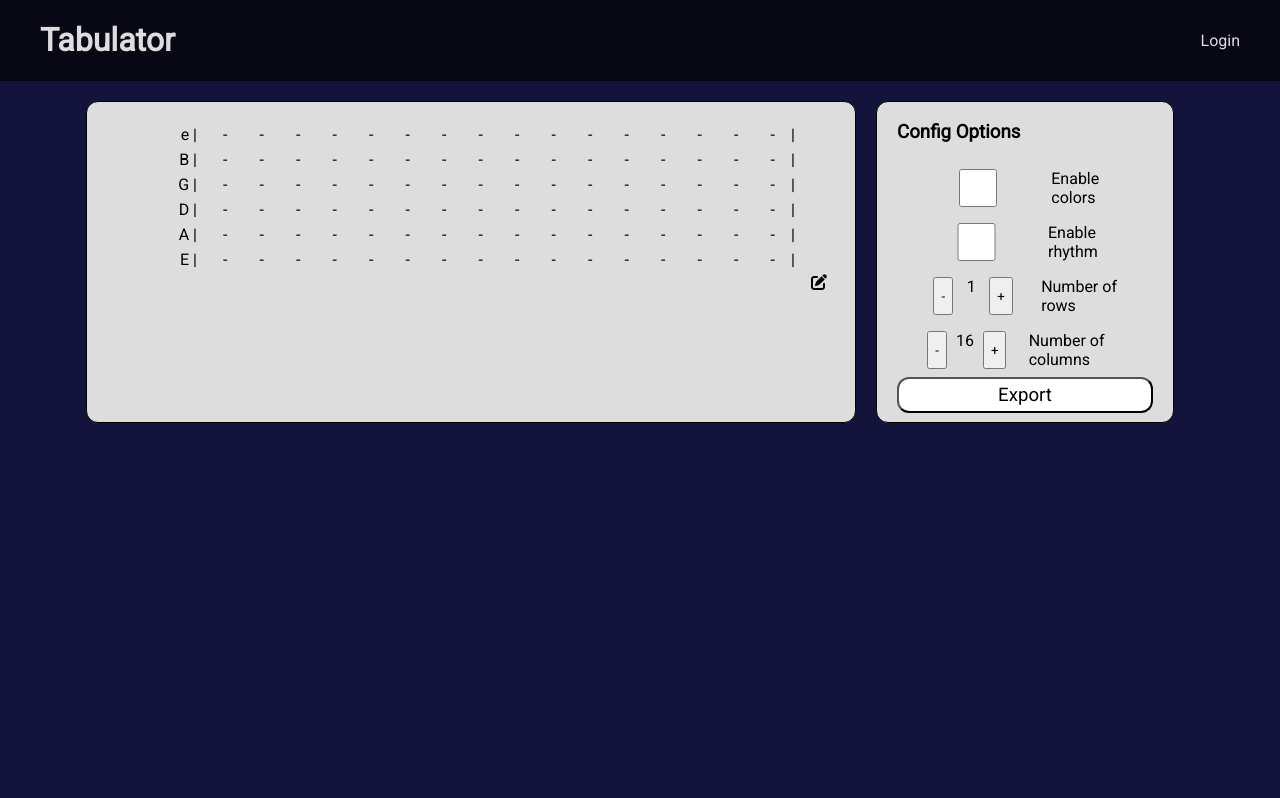
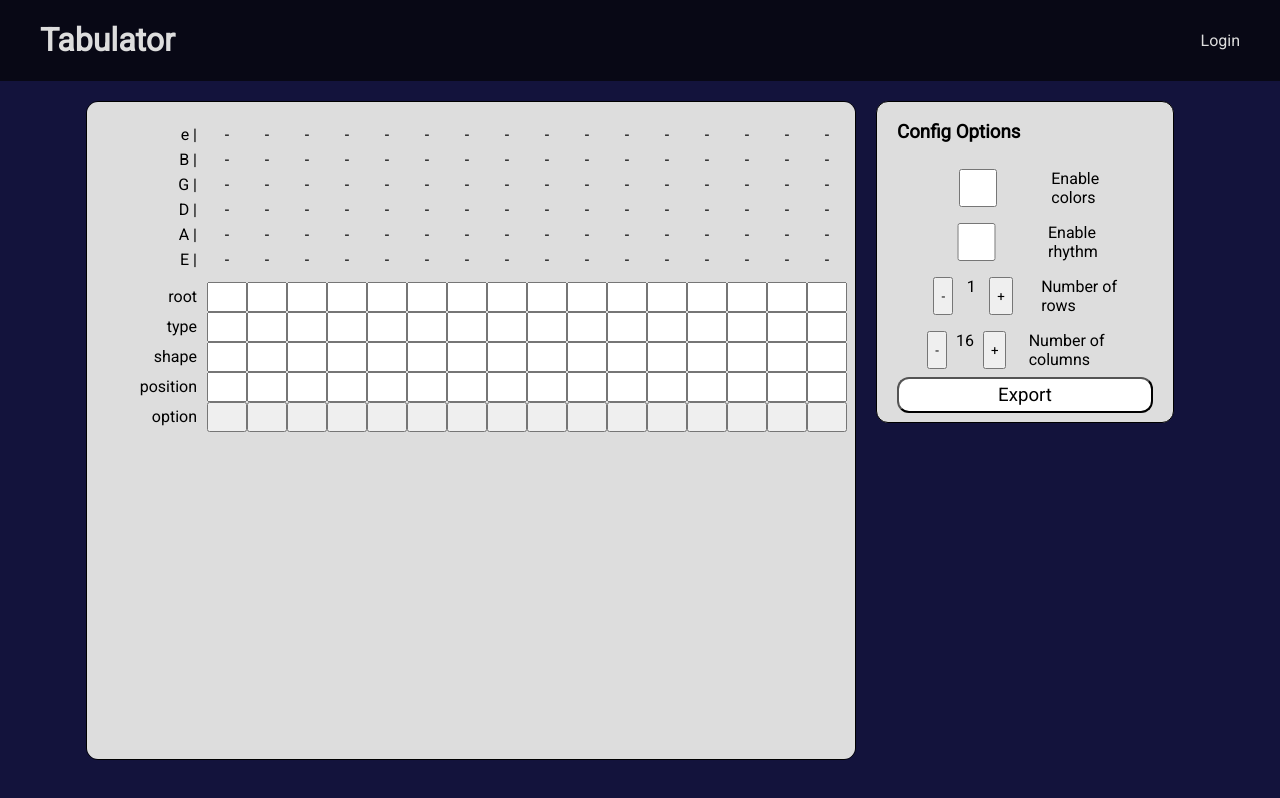
Before and after one commit to milmd90/mattdeanmiller, a React (Create React App) app: page / in a window 1280 px wide. Built offline with nearby package versions, Linux system fonts and the light colour scheme.

Commit message:
view and rows working

```diff
--- a/src/components/App.css
+++ b/src/components/App.css
@@ -34,6 +34,7 @@ input {
   display: flex;
   flex-direction: row;
   justify-content: center;
+  flex-grow: 1;
   margin: 20px 0 40px 0;
   min-height: 0;
 }
@@ -59,6 +60,10 @@ input {
   padding: 0 10px;
   width: 60px;
   flex-shrink: 0;
+}
+
+.end-column {
+  padding: 0 10px;
 }
 
 .start-column .tab-row,
--- a/src/components/calculator/Calculator.tsx
+++ b/src/components/calculator/Calculator.tsx
@@ -7,7 +7,7 @@ import { getTabsFromChordTabArray } from '../../helpers/export';
 function Calculator() {
   const [numColumns, setNumColumns] = useState<number>(16);
   const [numRows, setNumRows] = useState<number>(1);
-  const [editingRow, setEditingRow] = useState<number | undefined>(1);
+  const [editingRow, setEditingRow] = useState<number | undefined>(0);
   const [showRhythm, toggleShowRhythm] = useState<boolean>(false);
   const [showColors, toggleShowColors] = useState<boolean>(false);
 
--- a/src/components/calculator/TabView.tsx
+++ b/src/components/calculator/TabView.tsx
@@ -47,12 +47,14 @@ function EndColumn(props: {
   handleEditClick: () => void,
 }) {
   return (
+    <div className='end-column'>
       <div className="tab-row">
         {tabStrings.map((tabString) =>
           <div className="end-bar" key={tabString}> | </div>
         )}
         <div className='edit' onClick={props.handleEditClick}>
           <FontAwesomeIcon icon={faEdit} />
+        </div>
       </div>
     </div>
   );
```
Lines whose indentation alone changed are shown as unchanged.
